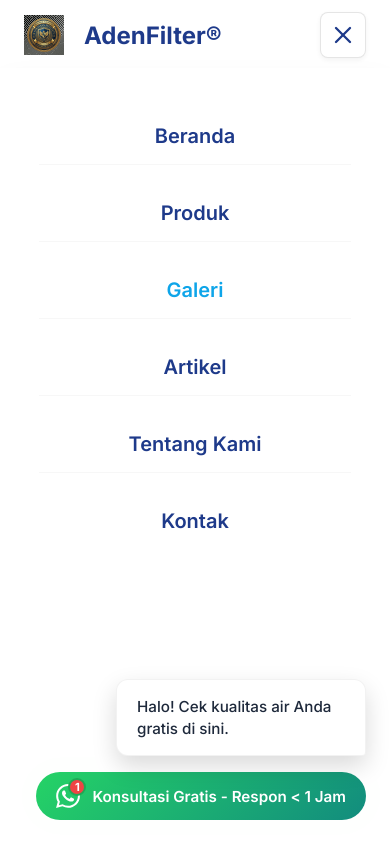
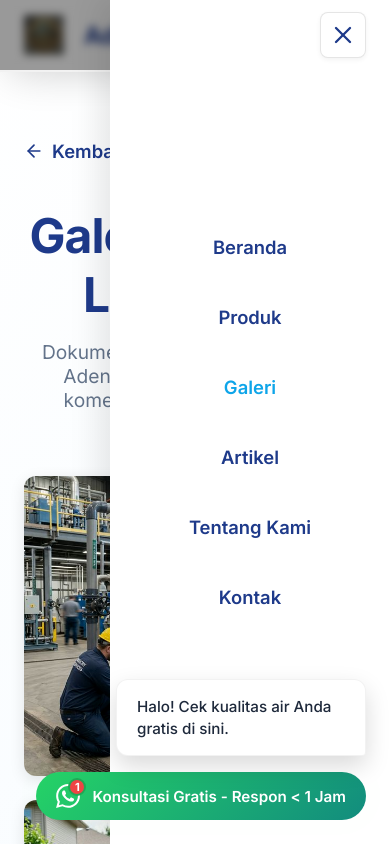
Before and after one commit to adenfilterofficial-blip/adenfilter, a React (Vite) app: page /galeri in a window 390 px wide. Both pictures are taken after a click on the button "Toggle menu". Shown: the top 844 px of the page. Built offline with nearby package versions, Linux system fonts and the light colour scheme.

Commit message:
feat: transform mobile menu into compact right-side drawer

```diff
--- a/src/App.tsx
+++ b/src/App.tsx
@@ -36,9 +36,17 @@ const Navbar = () => {
           className="menu-toggle"
           onClick={() => setIsMenuOpen(!isMenuOpen)}
           aria-label="Toggle menu"
+          style={{ zIndex: 1001 }}
         >
           {isMenuOpen ? <X size={28} /> : <Menu size={28} />}
         </button>
+
+        {isMenuOpen && (
+          <div
+            className="nav-overlay"
+            onClick={() => setIsMenuOpen(false)}
+          />
+        )}
 
         <div className={`nav-links ${isMenuOpen ? 'active' : ''}`}>
           <Link to="/" className={`nav-link ${location.pathname === '/' ? 'active' : ''}`}>Beranda</Link>
--- a/src/index.css
+++ b/src/index.css
@@ -471,43 +471,47 @@ body {
     display: flex;
   }
 
+  .nav-overlay {
+    position: fixed;
+    top: 0;
+    left: 0;
+    width: 100%;
+    height: 100%;
+    background: rgba(0, 0, 0, 0.4);
+    backdrop-filter: blur(4px);
+    z-index: 999;
+  }
+
   .nav-links {
     position: fixed;
-    top: 68px; /* Slightly adjusted for better alignment */
-    left: -110%; /* Fully off-screen */
-    width: 100%;
-    height: calc(100vh - 68px);
+    top: 0;
+    right: -100%;
+    width: 280px; /* Compact width */
+    height: 100vh;
     background: #ffffff;
     flex-direction: column;
-    justify-content: flex-start;
+    justify-content: center;
     align-items: center;
-    padding: 2.5rem 0;
-    gap: 1.25rem;
-    transition: all 0.4s cubic-bezier(0.4, 0, 0.2, 1);
-    box-shadow: 0 15px 30px -5px rgba(0, 0, 0, 0.1);
-    z-index: 1000; /* Float above all other elements */
-    opacity: 0;
-    visibility: hidden;
-    overflow-y: auto; /* Allow scrolling if menu is long */
+    padding: 2rem 0;
+    gap: 1.5rem;
+    transition: right 0.4s cubic-bezier(0.4, 0, 0.2, 1);
+    box-shadow: -10px 0 30px rgba(0, 0, 0, 0.1);
+    z-index: 1000;
+    opacity: 1; /* Keep visible but off-screen */
+    visibility: visible;
   }
 
   .nav-links.active {
-    left: 0;
-    opacity: 1;
-    visibility: visible;
+    right: 0;
   }
 
   .nav-link {
-    font-size: 1.25rem;
+    font-size: 1.15rem;
     font-weight: 600;
-    width: 80%;
+    width: 100%;
     text-align: center;
-    padding: 1rem 0;
-    border-bottom: 1px solid rgba(0,0,0,0.03);
-  }
-
-  .nav-link:last-child {
-    border-bottom: none;
+    padding: 0.75rem 0;
+    border-bottom: none; /* Removed for cleaner look with smaller gap */
   }
 
   .nav-link::after {
```
